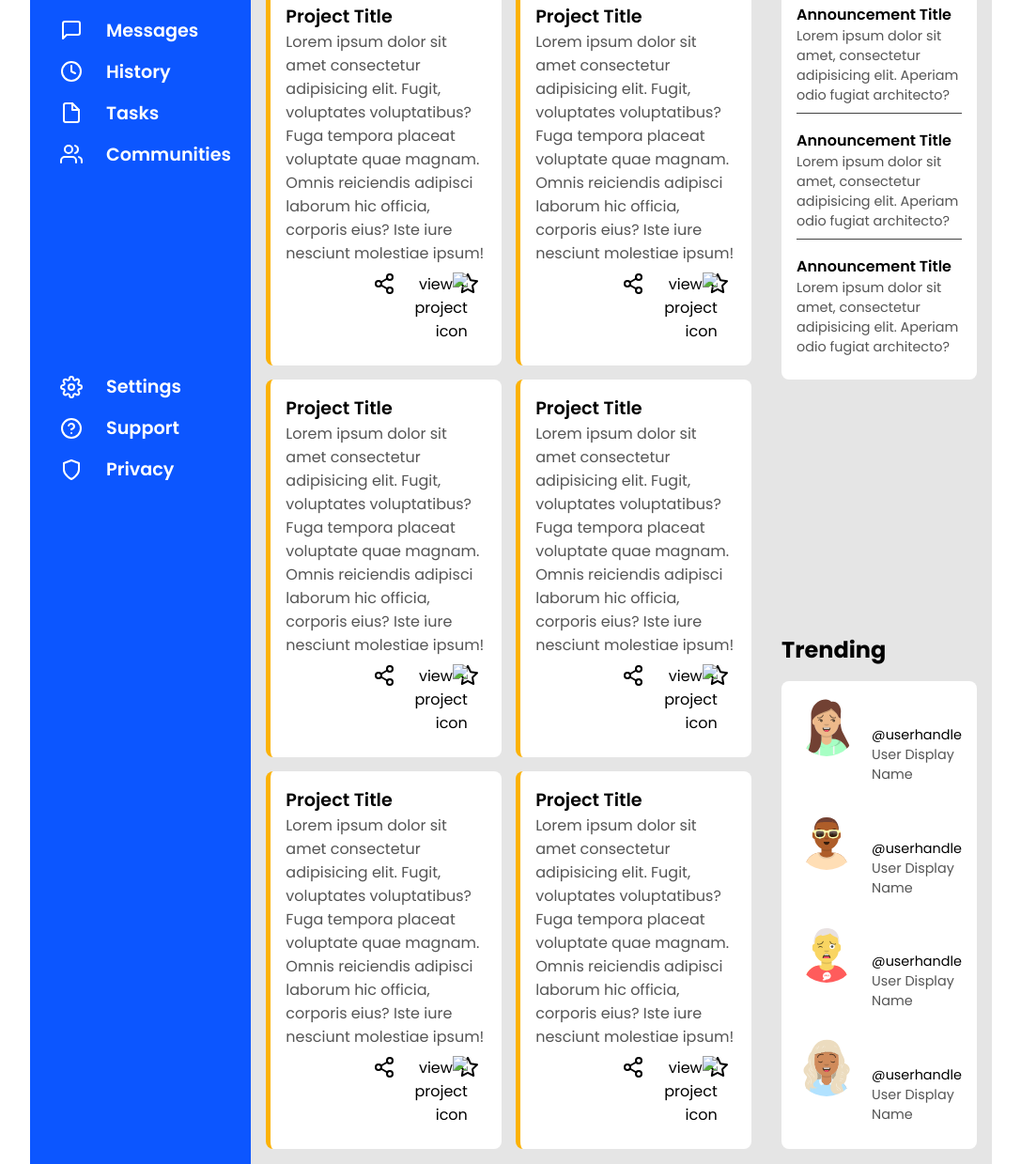
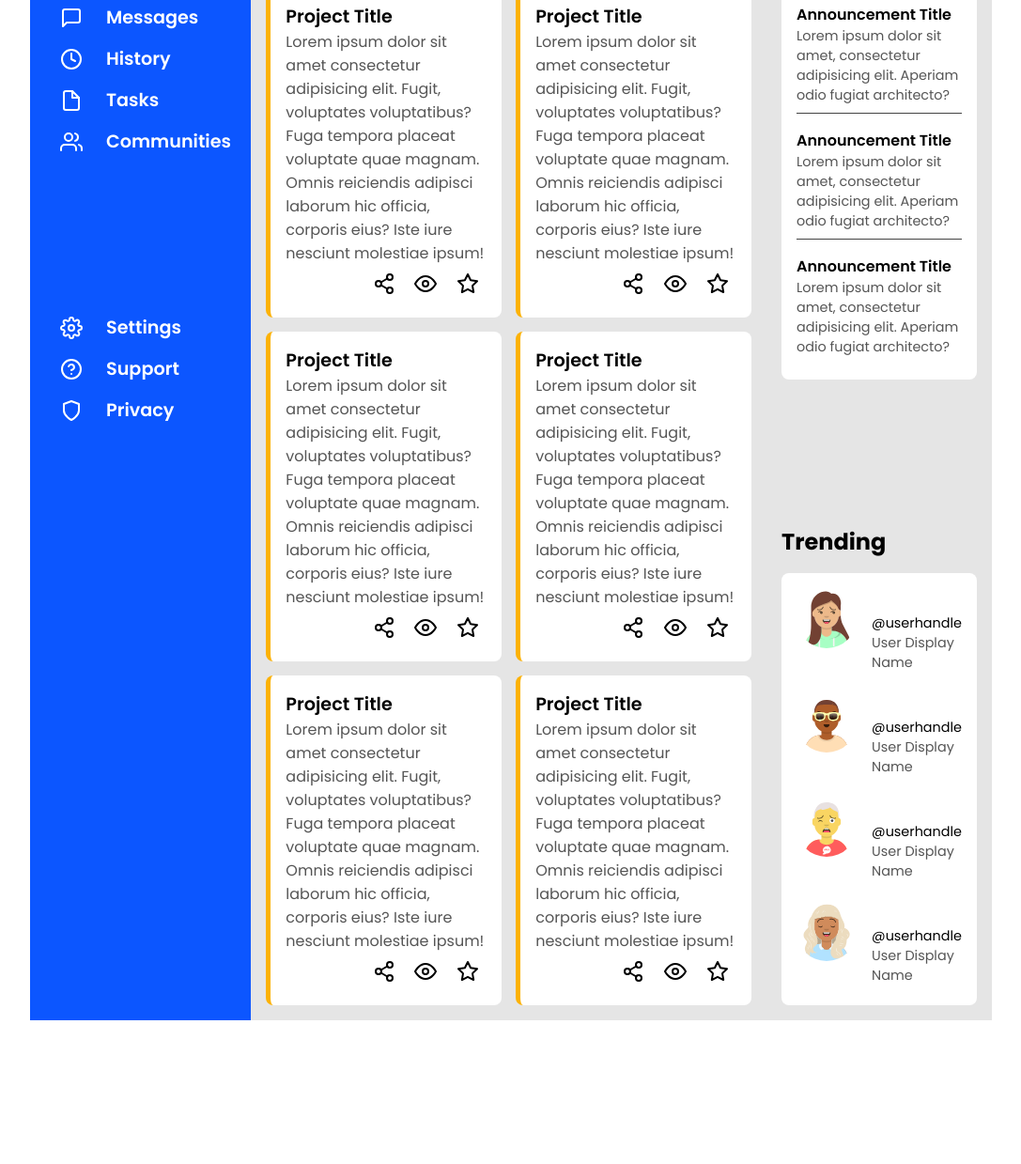
Before and after one commit to rwolt/admin-dashboard, a plain HTML site: page index.html in a window 1280 px wide. Shown: the part 205-1444 px from the top of the page at 94% size, without its empty margins (96-1183 px from the left). After the commit the page ends 1291 px from the top, so only its background shows below. Drawn offline with Linux system fonts and the light colour scheme; the site is published under a folder, as on GitHub Pages, so addresses that start at the root find nothing.

Commit message:
Fix broken path to view project icon

```diff
--- a/index.html
+++ b/index.html
@@ -56,12 +56,12 @@
             <div class="projects">
               <h2 class="projects-header">Projects</h2>
               <div class="projects-container">
-                <div class="project-card"><p class="project-title">Project Title</p><p class="project-description">Lorem ipsum dolor sit amet consectetur adipisicing elit. Fugit, voluptates voluptatibus? Fuga tempora placeat voluptate quae magnam. Omnis reiciendis adipisci laborum hic officia, corporis eius? Iste iure nesciunt molestiae ipsum!</p><div class="project-card-buttons"><img src="./images/star.svg" alt="star project icon"><img src="/images/eye.svg" alt="view project icon"><img src="./images/share-2.svg" alt="share project icon"></div></div>
-                <div class="project-card"><p class="project-title">Project Title</p><p class="project-description">Lorem ipsum dolor sit amet consectetur adipisicing elit. Fugit, voluptates voluptatibus? Fuga tempora placeat voluptate quae magnam. Omnis reiciendis adipisci laborum hic officia, corporis eius? Iste iure nesciunt molestiae ipsum!</p><div class="project-card-buttons"><img src="./images/star.svg" alt="star project icon"><img src="/images/eye.svg" alt="view project icon"><img src="./images/share-2.svg" alt="share project icon"></div></div>
-                <div class="project-card"><p class="project-title">Project Title</p><p class="project-description">Lorem ipsum dolor sit amet consectetur adipisicing elit. Fugit, voluptates voluptatibus? Fuga tempora placeat voluptate quae magnam. Omnis reiciendis adipisci laborum hic officia, corporis eius? Iste iure nesciunt molestiae ipsum!</p><div class="project-card-buttons"><img src="./images/star.svg" alt="star project icon"><img src="/images/eye.svg" alt="view project icon"><img src="./images/share-2.svg" alt="share project icon"></div></div>
-                <div class="project-card"><p class="project-title">Project Title</p><p class="project-description">Lorem ipsum dolor sit amet consectetur adipisicing elit. Fugit, voluptates voluptatibus? Fuga tempora placeat voluptate quae magnam. Omnis reiciendis adipisci laborum hic officia, corporis eius? Iste iure nesciunt molestiae ipsum!</p><div class="project-card-buttons"><img src="./images/star.svg" alt="star project icon"><img src="/images/eye.svg" alt="view project icon"><img src="./images/share-2.svg" alt="share project icon"></div></div>
-                <div class="project-card"><p class="project-title">Project Title</p><p class="project-description">Lorem ipsum dolor sit amet consectetur adipisicing elit. Fugit, voluptates voluptatibus? Fuga tempora placeat voluptate quae magnam. Omnis reiciendis adipisci laborum hic officia, corporis eius? Iste iure nesciunt molestiae ipsum!</p><div class="project-card-buttons"><img src="./images/star.svg" alt="star project icon"><img src="/images/eye.svg" alt="view project icon"><img src="./images/share-2.svg" alt="share project icon"></div></div>
-                <div class="project-card"><p class="project-title">Project Title</p><p class="project-description">Lorem ipsum dolor sit amet consectetur adipisicing elit. Fugit, voluptates voluptatibus? Fuga tempora placeat voluptate quae magnam. Omnis reiciendis adipisci laborum hic officia, corporis eius? Iste iure nesciunt molestiae ipsum!</p><div class="project-card-buttons"><img src="./images/star.svg" alt="star project icon"><img src="/images/eye.svg" alt="view project icon"><img src="./images/share-2.svg" alt="share project icon"></div></div>
+                <div class="project-card"><p class="project-title">Project Title</p><p class="project-description">Lorem ipsum dolor sit amet consectetur adipisicing elit. Fugit, voluptates voluptatibus? Fuga tempora placeat voluptate quae magnam. Omnis reiciendis adipisci laborum hic officia, corporis eius? Iste iure nesciunt molestiae ipsum!</p><div class="project-card-buttons"><img src="./images/star.svg" alt="star project icon"><img src="./images/eye.svg" alt="view project icon"><img src="./images/share-2.svg" alt="share project icon"></div></div>
+                <div class="project-card"><p class="project-title">Project Title</p><p class="project-description">Lorem ipsum dolor sit amet consectetur adipisicing elit. Fugit, voluptates voluptatibus? Fuga tempora placeat voluptate quae magnam. Omnis reiciendis adipisci laborum hic officia, corporis eius? Iste iure nesciunt molestiae ipsum!</p><div class="project-card-buttons"><img src="./images/star.svg" alt="star project icon"><img src="./images/eye.svg" alt="view project icon"><img src="./images/share-2.svg" alt="share project icon"></div></div>
+                <div class="project-card"><p class="project-title">Project Title</p><p class="project-description">Lorem ipsum dolor sit amet consectetur adipisicing elit. Fugit, voluptates voluptatibus? Fuga tempora placeat voluptate quae magnam. Omnis reiciendis adipisci laborum hic officia, corporis eius? Iste iure nesciunt molestiae ipsum!</p><div class="project-card-buttons"><img src="./images/star.svg" alt="star project icon"><img src="./images/eye.svg" alt="view project icon"><img src="./images/share-2.svg" alt="share project icon"></div></div>
+                <div class="project-card"><p class="project-title">Project Title</p><p class="project-description">Lorem ipsum dolor sit amet consectetur adipisicing elit. Fugit, voluptates voluptatibus? Fuga tempora placeat voluptate quae magnam. Omnis reiciendis adipisci laborum hic officia, corporis eius? Iste iure nesciunt molestiae ipsum!</p><div class="project-card-buttons"><img src="./images/star.svg" alt="star project icon"><img src="./images/eye.svg" alt="view project icon"><img src="./images/share-2.svg" alt="share project icon"></div></div>
+                <div class="project-card"><p class="project-title">Project Title</p><p class="project-description">Lorem ipsum dolor sit amet consectetur adipisicing elit. Fugit, voluptates voluptatibus? Fuga tempora placeat voluptate quae magnam. Omnis reiciendis adipisci laborum hic officia, corporis eius? Iste iure nesciunt molestiae ipsum!</p><div class="project-card-buttons"><img src="./images/star.svg" alt="star project icon"><img src="./images/eye.svg" alt="view project icon"><img src="./images/share-2.svg" alt="share project icon"></div></div>
+                <div class="project-card"><p class="project-title">Project Title</p><p class="project-description">Lorem ipsum dolor sit amet consectetur adipisicing elit. Fugit, voluptates voluptatibus? Fuga tempora placeat voluptate quae magnam. Omnis reiciendis adipisci laborum hic officia, corporis eius? Iste iure nesciunt molestiae ipsum!</p><div class="project-card-buttons"><img src="./images/star.svg" alt="star project icon"><img src="./images/eye.svg" alt="view project icon"><img src="./images/share-2.svg" alt="share project icon"></div></div>
             </div>
               </div>
             <div class="feed-sidebar">
```
